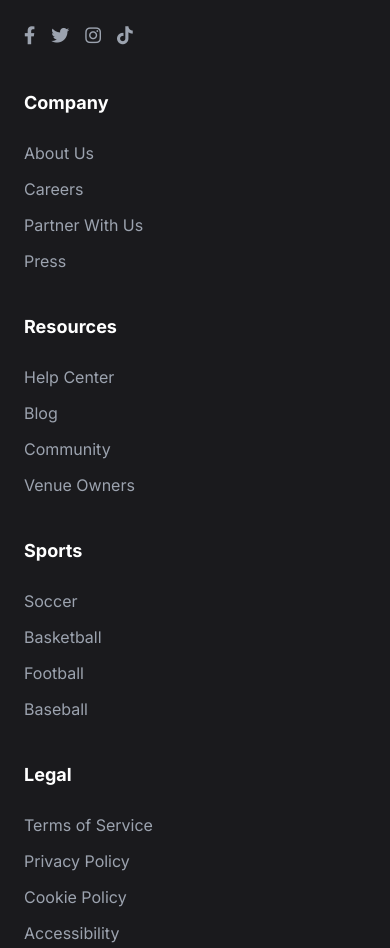
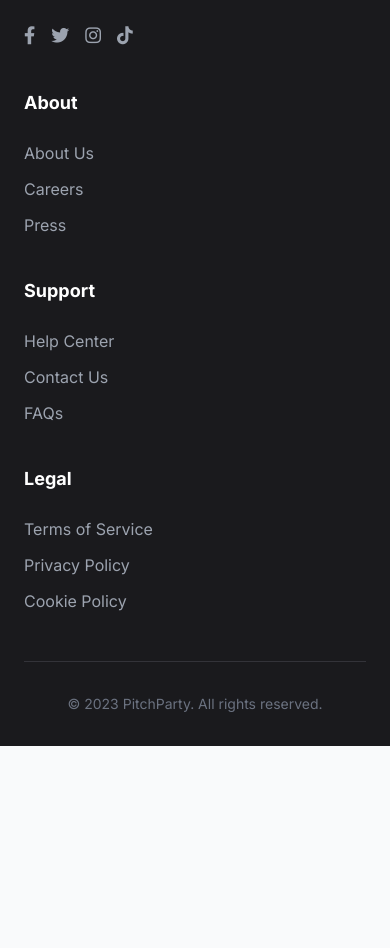
Before and after one commit to designedbymunene/pitchpartylive, a plain HTML site: page index.html in a window 390 px wide. Shown: the part 6818-7766 px from the top of the page. After the commit the page ends 7564 px from the top, so only its background shows below. Drawn offline with nearby package versions, Linux system fonts and the light colour scheme.

Commit message:
minor changes

```diff
--- a/index.html
+++ b/index.html
@@ -344,7 +344,6 @@
                 </div>
             </div>
         </div>
-        </div>
     </section>
 
     <!-- Testimonials Section -->
@@ -478,8 +477,8 @@
     <!-- Footer -->
     <footer class="bg-dark-950 text-white pt-16 pb-8">
         <div class="container mx-auto px-6">
-            <div class="grid grid-cols-1 md:grid-cols-2 lg:grid-cols-5 gap-10 mb-12">
-                <!-- Column 1 -->
+            <div class="grid grid-cols-1 md:grid-cols-2 lg:grid-cols-4 gap-10 mb-12">
+                <!-- Column 1 - Brand & Social -->
                 <div>
                     <div class="flex items-center space-x-2 mb-6">
                         <div class="w-8 h-8 bg-primary-500 rounded-lg flex items-center justify-center">
@@ -504,47 +503,33 @@
                     </div>
                 </div>
 
-                <!-- Column 2 -->
+                <!-- Column 2 - About -->
                 <div>
-                    <h3 class="text-lg font-bold mb-6 text-white">Company</h3>
+                    <h3 class="text-lg font-bold mb-6 text-white">About</h3>
                     <ul class="space-y-3">
                         <li><a href="#" class="text-gray-400 hover:text-white transition-colors">About Us</a></li>
                         <li><a href="#" class="text-gray-400 hover:text-white transition-colors">Careers</a></li>
-                        <li><a href="#" class="text-gray-400 hover:text-white transition-colors">Partner With Us</a></li>
                         <li><a href="#" class="text-gray-400 hover:text-white transition-colors">Press</a></li>
                     </ul>
                 </div>
 
-                <!-- Column 3 -->
+                <!-- Column 3 - Support -->
                 <div>
-                    <h3 class="text-lg font-bold mb-6 text-white">Resources</h3>
+                    <h3 class="text-lg font-bold mb-6 text-white">Support</h3>
                     <ul class="space-y-3">
                         <li><a href="#" class="text-gray-400 hover:text-white transition-colors">Help Center</a></li>
-                        <li><a href="#" class="text-gray-400 hover:text-white transition-colors">Blog</a></li>
-                        <li><a href="#" class="text-gray-400 hover:text-white transition-colors">Community</a></li>
-                        <li><a href="#" class="text-gray-400 hover:text-white transition-colors">Venue Owners</a></li>
+                        <li><a href="#" class="text-gray-400 hover:text-white transition-colors">Contact Us</a></li>
+                        <li><a href="#" class="text-gray-400 hover:text-white transition-colors">FAQs</a></li>
                     </ul>
                 </div>
 
-                <!-- Column 4 -->
-                <div>
-                    <h3 class="text-lg font-bold mb-6 text-white">Sports</h3>
-                    <ul class="space-y-3">
-                        <li><a href="#" class="text-gray-400 hover:text-white transition-colors">Soccer</a></li>
-                        <li><a href="#" class="text-gray-400 hover:text-white transition-colors">Basketball</a></li>
-                        <li><a href="#" class="text-gray-400 hover:text-white transition-colors">Football</a></li>
-                        <li><a href="#" class="text-gray-400 hover:text-white transition-colors">Baseball</a></li>
-                    </ul>
-                </div>
-
-                <!-- Column 5 -->
+                <!-- Column 4 - Legal -->
                 <div>
                     <h3 class="text-lg font-bold mb-6 text-white">Legal</h3>
                     <ul class="space-y-3">
                         <li><a href="#" class="text-gray-400 hover:text-white transition-colors">Terms of Service</a></li>
                         <li><a href="#" class="text-gray-400 hover:text-white transition-colors">Privacy Policy</a></li>
                         <li><a href="#" class="text-gray-400 hover:text-white transition-colors">Cookie Policy</a></li>
-                        <li><a href="#" class="text-gray-400 hover:text-white transition-colors">Accessibility</a></li>
                     </ul>
                 </div>
             </div>
@@ -586,7 +571,6 @@
             });
         });
 
-
         // Sticky header with scroll effect
         const header = document.querySelector('header');
         let lastScrollTop = 0;
@@ -604,31 +588,6 @@
 
             lastScrollTop = scrollTop;
         });
-
-        // Animation on scroll functionality
-        const animateOnScroll = () => {
-            const elements = document.querySelectorAll('.feature-card, .step, .section-header, .testimonial-card');
-
-            elements.forEach(element => {
-                const elementPosition = element.getBoundingClientRect().top;
-                const windowHeight = window.innerHeight;
-
-                if (elementPosition < windowHeight - 100) {
-                    element.classList.add('animate-fade-in');
-                }
-            });
-        };
-
-        // Initialize animation properties
-        // document.querySelectorAll('.feature-card, .step, .section-header, .testimonial-card').forEach(element => {
-        //     element.style.opacity = '0';
-        //     element.style.transform = 'translateY(20px)';
-        //     element.style.transition = 'opacity 0.5s ease, transform 0.5s ease';
-        // });
-
-        // Register scroll event for animations
-        window.addEventListener('scroll', animateOnScroll);
-        window.addEventListener('load', animateOnScroll);
     </script>
 </body>
 </html>
```
Lines whose indentation alone changed are shown as unchanged.
